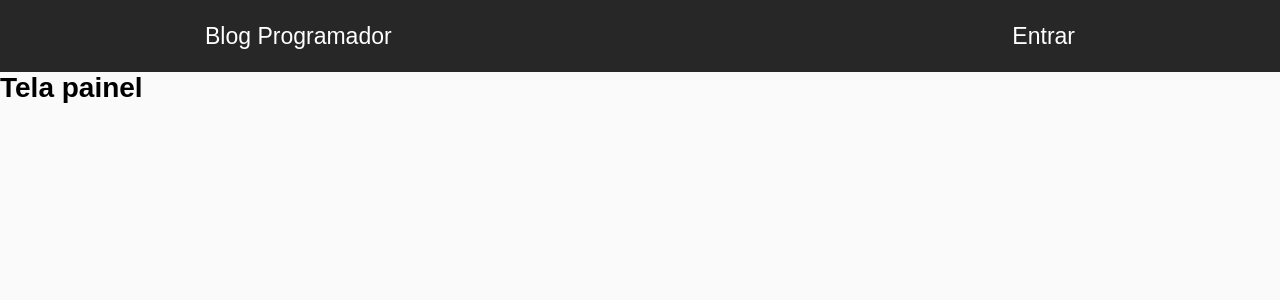
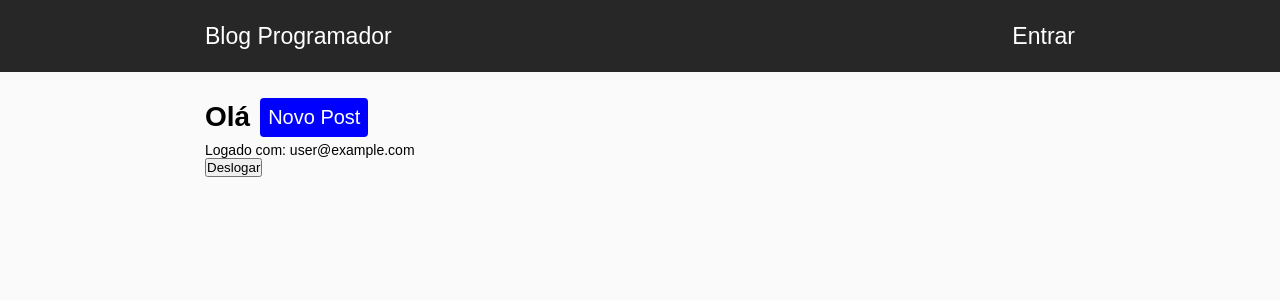
Before and after one commit to matheusned15/Blog-ReactJs, a React (Create React App) app: page /dashboard in a window 1280 px wide. Shown: the top 300 px of the page. Built offline with nearby package versions, Linux system fonts and the light colour scheme; no server answers; the database is empty; sample sign-in values are in the browser's storage.

Commit message:
Painel administrativo

```diff
--- /dev/null
+++ b/src/components/Dashboard/dashboard.css
@@ -0,0 +1,22 @@
+div#dashboard{
+    width: 100%;
+    max-width: 930px;
+    margin: 20px auto;
+    padding: 0 30px;
+}
+
+div#dashboard .user-info{
+    display: flex;
+    height: 50px;
+    align-items: center;
+}
+
+div#dashboard .user-info a{
+    margin-left: 10px;
+    padding: 8px;
+    border-radius: 4px;
+    font-size: 20px;
+    background-color: blue;
+    color: #FFF;
+    text-decoration: none;
+}
--- a/src/components/Dashboard/index.js
+++ b/src/components/Dashboard/index.js
@@ -1,11 +1,54 @@
-import React, {Component} from 'react';
+import React, { Component } from 'react';
+import firebase from '../../firebase';
+import { Link, withRouter } from 'react-router-dom';
+import './dashboard.css';
 
-export default class Dashboard extends Component{
-    render(){
+
+class Dashboard extends Component {
+    constructor(props){
+        super(props);
+        this.state = {
+          nome: localStorage.nome
+        };
+
+        this.logout = this.logout.bind(this);
+      }
+
+      async componentDidMount(){
+        if(!firebase.getCurrent()){
+          this.props.history.replace('/login');
+          return null;
+        }
+
+        firebase.getUserName((info)=>{
+          localStorage.nome = info.val().nome;
+          this.setState({nome: localStorage.nome });
+        })
+
+
+      }
+
+      logout = async () => {
+        await firebase.logout()
+        .catch((error) => {
+          console.log(error);
+        });
+        localStorage.removeItem("nome");
+        this.props.history.push('/');
+      }
+
+      render(){
         return(
-            <div>
-                <h1>Tela painel</h1>
+          <div id="dashboard">
+            <div className="user-info">
+              <h1>Olá {this.state.nome}</h1>
+              <Link to="/dashboard/new">Novo Post</Link>
             </div>
-        )
+            <p>Logado com: {firebase.getCurrent()}</p>
+            <button onClick={()=> this.logout()}>Deslogar</button>
+          </div>
+        );
+      }
     }
-}
+
+    export default withRouter(Dashboard);
--- a/src/components/Login/index.js
+++ b/src/components/Login/index.js
@@ -4,6 +4,7 @@
 import './login.css';
 
 class Login extends Component {
+
 
     constructor(props) {
         super(props);
@@ -16,60 +17,53 @@
     }
 
     componentDidMount(){
-        //verificar se tem algum usuario logado
-        if(firebase.getCurrent){
+        //Verificar se tem algum usuario logado
+        if(firebase.getCurrent()){
             return this.props.history.replace('dashboard');
         }
     }
 
-    entrar(e) {
+    entrar(e){
         e.preventDefault();
-
         this.login();
-
     }
 
     login = async () => {
-    const { email, password } = this.state;
+        const {email, password} = this.state;
 
-    try {
-
+        try{
             await firebase.login(email, password)
             .catch((error) => {
-            if (error.code === 'auth/user-not-found') {
-                alert('Este usuário não existe!');
-            } else {
-                alert('Codigo de erro:' + error.code);
+                if(error.code === 'auth/user-not-found'){
+                    alert('Este usuario não existe!');
+                }else{
+                    alert('Codigo de erro: ' + error.code);
                     return null;
                 }
             });
             this.props.history.replace('/dashboard');
         }catch(error){
-        alert(error.message);
+            alert(error.code);
         }
     }
-
 
     render() {
         return (
             <div>
                 <form onSubmit={this.entrar} id="login">
-                    <label>Email:</label><br />
-                    <input
-                    type="email"
-                    autoComplete="off"
-                    autoFocus
-                    value={this.state.email}
-                    onChange={(e) => this.setState({ email: e.target.value })}
-                    placeholder="ned@teste.com"
-                    /><br />
-                    <label>Password:</label><br />
+                    <label>Email:</label><br/>
+                    <input type="email" autoComplete="off" autoFocus value={this.state.email}
+                    onChange={(e) => this.setState({email: e.target.value})}
+                    placeholder="teste@teste.com"/><br/>
+                    <label>Password:</label><br/>
                     <input type="password" autoComplete="off" value={this.state.password}
-                        onChange={(e) => this.setState({ password: e.target.value })} placeholder="Sua senha"
-                    /><br />
+                    onChange={(e) => this.setState({password: e.target.value})}
+                    placeholder="Sua senha"/><br/>
 
                     <button type="submit">Entrar</button>
-                    <Link to="/register">Ainda não possui uma conta</Link>
+                    <Link to="/register">Ainda não possui uma conta?</Link>
+
+
                 </form>
             </div>
         );
--- a/src/components/Register/index.js
+++ b/src/components/Register/index.js
@@ -1,61 +1,63 @@
 import React, { Component } from 'react';
-import { Link, withRouter } from 'react-router-dom';
+import { withRouter } from 'react-router-dom';
 import firebase from '../../firebase';
 import './register.css'
 
 
 class Register extends Component {
 
-    constructor(props) {
+    constructor(props){
         super(props);
         this.state = {
           nome: '',
           email: '',
           password: ''
         };
+
         this.register = this.register.bind(this);
-        this.onRegister = this.onRegister.bind(this)
+        this.onRegister = this.onRegister.bind(this);
 
       }
-    register(e) {
+
+      register(e){
         e.preventDefault();
+
         this.onRegister();
       }
 
-    onRegister = async () => {
-
-        try {
-            const { nome, email, password } = this.state;
+      onRegister = async() => {
+        try{
+          const {nome, email, password} = this.state;
 
           await firebase.register(nome, email, password);
-
           this.props.history.replace('/dashboard');
 
-
-        } catch (error) {
-            alert(error.message)
+        }catch(error){
+          alert(error.message);
+        }
       }
 
-    }
+      render(){
+        return(
+          <div>
+              <h1 className="register-h1">Novo Usuario</h1>
+            <form onSubmit={this.register} id="register">
+              <label>Nome:</label><br/>
+              <input type="text" value={this.state.nome} autoFocus autoComplete="off"
+              onChange={(e)=> this.setState({nome: e.target.value})} placeholder="Matheus"/><br/>
 
+              <label>Email:</label><br/>
+              <input type="text" value={this.state.email} autoComplete="off"
+              onChange={(e)=> this.setState({email: e.target.value})} placeholder="teste@teste.com" /><br/>
 
-    render() {
-        return (
-            <div>
-                <h1 className="register-h1">Novo usuario</h1>
-                <form onSubmit={this.register} id="register">
-                    <label>Nome:</label><br />
-                    <input type="text" value={this.state.nome} autoFocus autoComplete="off"
-                        onChange={(e) => this.setState({ nome: e.target.value })} placeholder="Matheus" /><br />
-                    <label>Email:</label><br />
-                    <input type="text" value={this.state.email} autoComplete="off"
-                        onChange={(e) => this.setState({ email: e.target.value })} placeholder="ned@teste.com" /><br />
-                    <label>Password:</label><br />
+              <label>Senha:</label><br/>
               <input type="password" value={this.state.password} autoComplete="off"
-                        onChange={(e) => this.setState({ password: e.target.value })}  placeholder="123456" /><br />
+              onChange={(e)=> this.setState({password: e.target.value})} placeholder="Senha"/><br/>
 
               <button type="submit">Cadastrar</button>
+
             </form>
+
           </div>
         );
       }
--- a/src/firebase.js
+++ b/src/firebase.js
@@ -12,19 +12,23 @@
     measurementId: "G-PZ62R4875J"
 };
 
-class Firebase{
-    constructor(){
+class Firebase {
+    constructor() {
         app.initializeApp(firebaseConfig);
 
         this.app = app.database();
     }
 
-    login(email,password){
-        return app.auth().signInWithEmailAndPassword(email,password)
+    login(email, password) {
+        return app.auth().signInWithEmailAndPassword(email, password)
     }
 
-    async register(nome, email, password){
-      await app.auth().createUserWithEmailAndPassword(email,password)
+    logout(){
+        return app.auth().signOut();
+    }
+
+    async register(nome, email, password) {
+        await app.auth().createUserWithEmailAndPassword(email, password)
 
         const uid = app.auth().currentUser.uid;
 
@@ -34,14 +38,27 @@
 
 
     }
-    isInitialized(){
-        return new Promise(resolve =>{
+    isInitialized() {
+        return new Promise(resolve => {
             app.auth().onAuthStateChanged(resolve);
-        } )
+        })
     }
 
-    getCurrent(){
+    getCurrent() {
         return app.auth().currentUser && app.auth().currentUser.email
+    }
+    getCurrentUid() {
+        return app.auth().currentUser && app.auth().currentUser.uid
+    }
+
+    async getUserName(callback) {
+        if (!app.auth().currentUser) {
+            return null;
+        }
+
+        const uid = app.auth().currentUser.uid;
+        await app.database().ref('usuarios').child(uid)
+            .once('value').then(callback);
     }
 
 }
```
Lines whose indentation alone changed are shown as unchanged.
